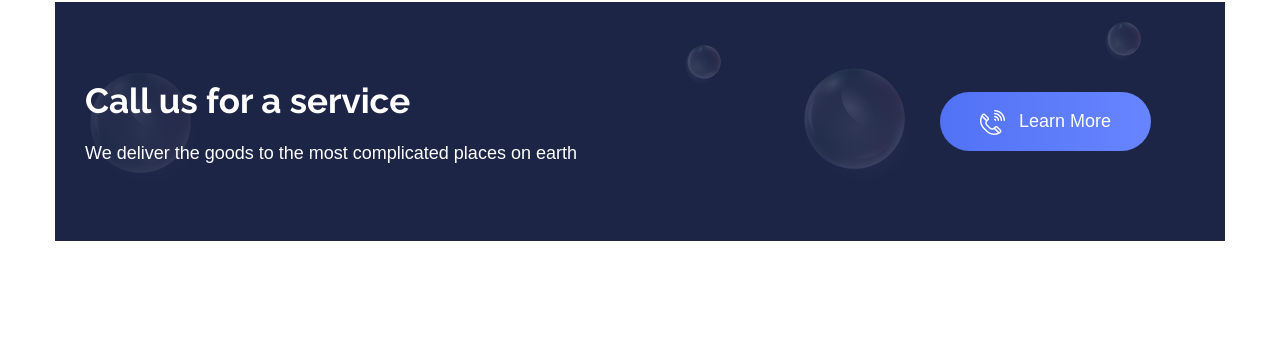
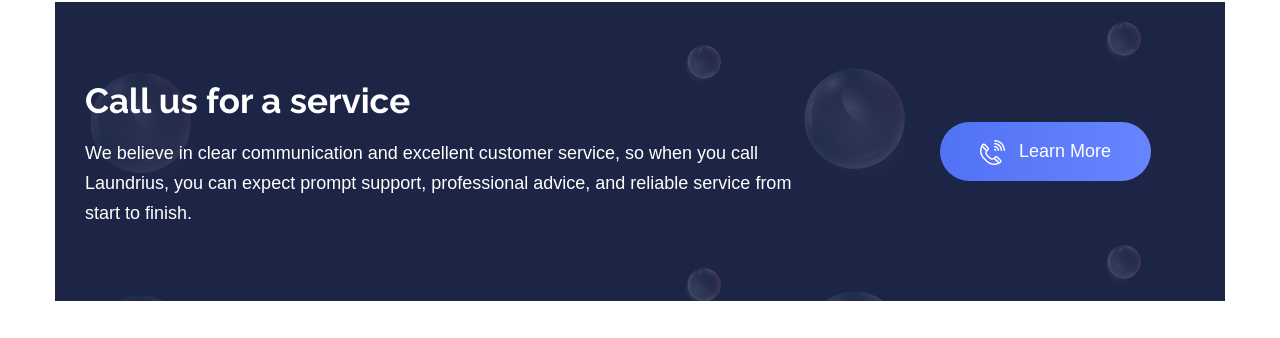
Before and after one commit to TDSB-DIGITAL-INNOVATIONS24/laundrius, a plain HTML site: page services.html in a window 1280 px wide. Shown: the part 2615-2953 px from the top of the page. Drawn offline with Linux system fonts and the light colour scheme; a web font is replaced by a local one.

Commit message:
Update services.html

```diff
--- a/services.html
+++ b/services.html
@@ -205,7 +205,7 @@
                         <div class="col-xl-8 col-lg-9 col-md-7">
                             <div class="wantToWork-caption wantToWork-caption2">
                                 <h2>Call us for a service</h2>
-                                <p>We deliver the goods to the most complicated places on earth</p>
+                                <p>We believe in clear communication and excellent customer service, so when you call Laundrius, you can expect prompt support, professional advice, and reliable service from start to finish.</p>
                             </div>
                         </div>
                         <div class="col-xl-3 col-lg-3 col-md-5">
```
